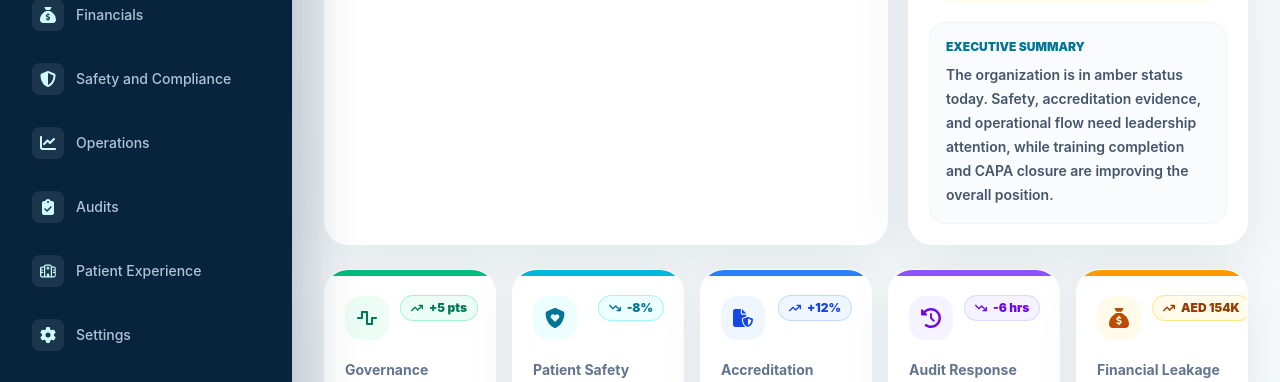
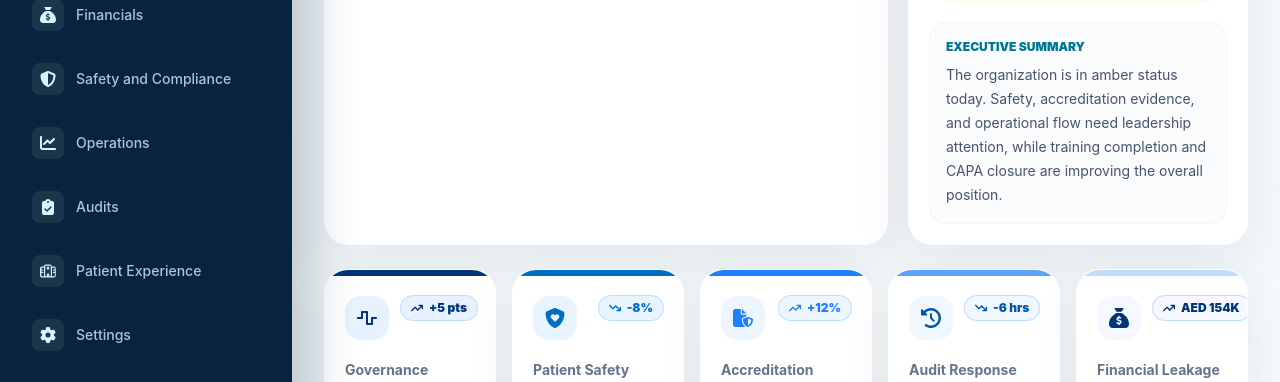
Before and after one commit to yugen-21/integriix-frontend-demo, a React (Vite) app: page / in a window 1280 px wide. Shown: the part 350-732 px from the top of the page. Built offline with nearby package versions, Linux system fonts and the light colour scheme.

Commit message:
changed colors and font

```diff
--- a/src/Components/DailyBrief/components/DailyBriefVideoPlaceholder.jsx
+++ b/src/Components/DailyBrief/components/DailyBriefVideoPlaceholder.jsx
@@ -42,6 +42,7 @@ function DailyBriefVideoPlaceholder() {
 
   const speakingRef = useRef(false);
   const pendingSceneRef = useRef(null);
+  const advanceToNextSceneRef = useRef(null);
 
   const speakText = useCallback((text, onDone) => {
     window.speechSynthesis.cancel();
@@ -77,8 +78,12 @@ function DailyBriefVideoPlaceholder() {
     sceneIdRef.current = next.id;
     player.play();
     setPlaying(true);
-    speakText(next.voiceover, advanceToNextScene);
+    speakText(next.voiceover, () => advanceToNextSceneRef.current?.());
   }, [speakText]);
+
+  useEffect(() => {
+    advanceToNextSceneRef.current = advanceToNextScene;
+  }, [advanceToNextScene]);
 
   // Poll the player's frame to detect scene changes
   const startPolling = useCallback(() => {
--- a/src/Components/DailyBrief/components/OverallStatusHeroCard.jsx
+++ b/src/Components/DailyBrief/components/OverallStatusHeroCard.jsx
@@ -51,7 +51,7 @@ function OverallStatusHeroCard({ status }) {
         <p className="text-xs font-black uppercase text-cyan-700">
           Executive summary
         </p>
-        <p className="mt-2 text-sm font-semibold leading-6 text-slate-600">
+        <p className="mt-2 text-sm leading-6 text-slate-600">
           {status.executiveSummary}
         </p>
       </div>
--- a/src/Components/DailyBrief/components/RisksAndWinsBoard.jsx
+++ b/src/Components/DailyBrief/components/RisksAndWinsBoard.jsx
@@ -51,7 +51,7 @@ function RiskLadder({ risks, selectedId, onSelect }) {
                 {index + 1}
               </span>
               <span className="min-w-0">
-                <span className="block truncate text-sm font-black text-slate-950">
+                <span className="block truncate text-sm text-slate-950">
                   {risk.name}
                 </span>
                 <span className="mt-2 block h-2 overflow-hidden rounded-full bg-white ring-1 ring-slate-200">
@@ -109,12 +109,8 @@ function WinTiles({ wins, selectedId, onSelect }) {
               <p className="text-xl font-black leading-none text-emerald-700">
                 {win.measurableImprovement}
               </p>
-              <p className="mt-3 text-sm font-black leading-tight text-slate-950">
-                {win.title}
-              </p>
-              <p className="mt-2 text-xs font-semibold text-slate-500">
-                {win.department}
-              </p>
+              <p className="mt-3 text-sm ">{win.title}</p>
+              <p className="mt-2 text-xs text-slate-500">{win.department}</p>
             </button>
           );
         })}
@@ -190,8 +186,7 @@ function SelectionDetail({ selection, risks, wins }) {
             </span>
             <span
               className={`rounded-full px-3 py-1 text-xs font-black ring-1 ${
-                mitigationStyles[risk.mitigationStatus] ??
-                mitigationStyles.Open
+                mitigationStyles[risk.mitigationStatus] ?? mitigationStyles.Open
               }`}
             >
               {risk.mitigationStatus}
@@ -221,7 +216,10 @@ function SelectionDetail({ selection, risks, wins }) {
           ["Urgency", risk.scoring.urgency],
           ["Exposure", risk.scoring.exposure],
         ].map(([label, value]) => (
-          <div key={label} className="rounded-2xl bg-white p-3 ring-1 ring-white">
+          <div
+            key={label}
+            className="rounded-2xl bg-white p-3 ring-1 ring-white"
+          >
             <p className="text-[11px] font-black uppercase text-slate-500">
               {label}
             </p>
--- a/src/Components/DailyBrief/components/TrendCards.jsx
+++ b/src/Components/DailyBrief/components/TrendCards.jsx
@@ -13,64 +13,74 @@ const trendCards = [
     name: "Governance Health",
     trend: "+5 pts",
     description: "Governance health improved this week.",
-    tone: "emerald",
+    tone: "navy",
     Icon: FaWaveSquare,
   },
   {
     name: "Patient Safety",
     trend: "-8%",
     description: "Patient safety incidents decreased.",
-    tone: "cyan",
+    tone: "royal",
     Icon: FaShieldHeart,
   },
   {
     name: "Accreditation Readiness",
     trend: "+12%",
     description: "Accreditation readiness improved.",
-    tone: "blue",
+    tone: "bright",
     Icon: FaFileShield,
   },
   {
     name: "Audit Response Time",
     trend: "-6 hrs",
     description: "Audit response time got faster.",
-    tone: "violet",
+    tone: "sky",
     Icon: FaClockRotateLeft,
   },
   {
     name: "Financial Leakage",
     trend: "AED 154K",
     description: "Financial leakage detected for review.",
-    tone: "amber",
+    tone: "pale",
     Icon: FaSackDollar,
   },
 ];
 
 const trendToneStyles = {
-  emerald: {
-    accent: "bg-emerald-500",
-    badge: "bg-emerald-50 text-emerald-700 ring-emerald-200",
-    icon: "bg-emerald-50 text-emerald-700",
+  navy: {
+    accent: "#00357a",
+    badgeBg: "#e8f1ff",
+    iconBg: "#e8f1ff",
+    text: "#00357a",
+    ring: "#c2dcff",
   },
-  cyan: {
-    accent: "bg-cyan-500",
-    badge: "bg-cyan-50 text-cyan-700 ring-cyan-200",
-    icon: "bg-cyan-50 text-cyan-700",
+  royal: {
+    accent: "#006dc2",
+    badgeBg: "#e8f4ff",
+    iconBg: "#e8f4ff",
+    text: "#006dc2",
+    ring: "#c2dcff",
   },
-  blue: {
-    accent: "bg-blue-500",
-    badge: "bg-blue-50 text-blue-700 ring-blue-200",
-    icon: "bg-blue-50 text-blue-700",
+  bright: {
+    accent: "#1f80ff",
+    badgeBg: "#edf5ff",
+    iconBg: "#edf5ff",
+    text: "#1f80ff",
+    ring: "#c2dcff",
   },
-  violet: {
-    accent: "bg-violet-500",
-    badge: "bg-violet-50 text-violet-700 ring-violet-200",
-    icon: "bg-violet-50 text-violet-700",
+  sky: {
+    accent: "#5ca3ff",
+    badgeBg: "#f0f7ff",
+    iconBg: "#f0f7ff",
+    text: "#0057a3",
+    ring: "#c2dcff",
   },
-  amber: {
-    accent: "bg-amber-500",
-    badge: "bg-amber-50 text-amber-800 ring-amber-200",
-    icon: "bg-amber-50 text-amber-700",
+  pale: {
+    accent: "#c2dcff",
+    badgeBg: "#f5f9ff",
+    iconBg: "#f5f9ff",
+    text: "#00357a",
+    ring: "#c2dcff",
   },
 };
 
@@ -89,16 +99,22 @@ function TrendCards() {
             key={card.name}
             className="group overflow-hidden rounded-3xl border border-white/80 bg-white shadow-[0_16px_45px_rgba(15,23,42,0.07)] transition hover:-translate-y-1 hover:shadow-[0_24px_65px_rgba(15,23,42,0.11)]"
           >
-            <div className={`h-1.5 ${tone.accent}`} />
+            <div className="h-1.5" style={{ backgroundColor: tone.accent }} />
             <div className="p-5">
               <div className="flex items-start justify-between gap-3">
                 <span
-                  className={`grid h-11 w-11 shrink-0 place-items-center rounded-2xl ${tone.icon}`}
+                  className="grid h-11 w-11 shrink-0 place-items-center rounded-2xl"
+                  style={{ backgroundColor: tone.iconBg, color: tone.text }}
                 >
                   <Icon className="h-5 w-5" aria-hidden="true" />
                 </span>
                 <span
-                  className={`inline-flex shrink-0 items-center gap-1.5 rounded-full px-2.5 py-1 text-xs font-black ring-1 ${tone.badge}`}
+                  className="inline-flex shrink-0 items-center gap-1.5 rounded-full px-2.5 py-1 text-xs font-black ring-1"
+                  style={{
+                    backgroundColor: tone.badgeBg,
+                    color: tone.text,
+                    "--tw-ring-color": tone.ring,
+                  }}
                 >
                   <TrendIcon className="h-3 w-3" aria-hidden="true" />
                   {card.trend}
--- a/src/remotion/Visuals.jsx
+++ b/src/remotion/Visuals.jsx
@@ -1,4 +1,4 @@
-import { interpolate, useCurrentFrame, useVideoConfig, spring } from "remotion";
+import { interpolate, useCurrentFrame } from "remotion";
 
 /* ── Animated Gauge ──────────────────────────────────────── */
 export function AnimatedGauge({ value, size = 340 }) {
@@ -67,7 +67,6 @@ export function RadarChart({ dimensions, size = 380 }) {
 /* ── Waterfall Chart ─────────────────────────────────────── */
 export function WaterfallChart({ drivers, direction = "down", width = 700, height = 300 }) {
   const frame = useCurrentFrame();
-  const progress = interpolate(frame, [8, 80], [0, 1], { extrapolateLeft: "clamp", extrapolateRight: "clamp" });
   const barW = Math.min(120, (width - 40) / drivers.length - 20);
   const maxImpact = Math.max(...drivers.map((d) => Math.abs(parseInt(d.impact))));
   const barColor = direction === "down"
```
